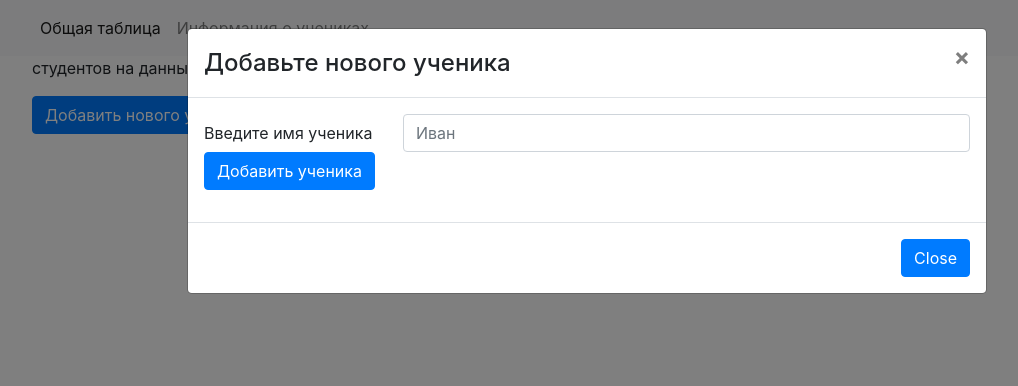
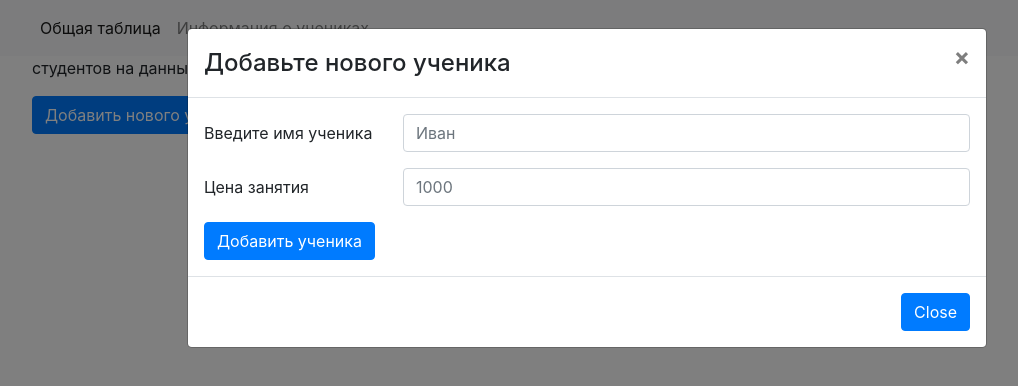
Before and after one commit to zhekablack97/crm-student, a React (Create React App) app: page / in a window 1280 px wide. Both pictures are taken after a click on the button "Добавить нового ученика". Shown: the top 386 px of the page, without its empty margins (53-1071 px from the left). Built offline with nearby package versions, Linux system fonts and the light colour scheme.

Commit message:
add element price

```diff
--- a/package.json
+++ b/package.json
@@ -4,6 +4,7 @@
   "private": true,
   "dependencies": {
     "@fortawesome/react-fontawesome": "^0.1.9",
+    "@material-ui/core": "^4.9.10",
     "@testing-library/jest-dom": "^4.2.4",
     "@testing-library/react": "^9.5.0",
     "@testing-library/user-event": "^7.2.1",
--- a/src/components/FormAddStudent/FormAddStudent.tsx
+++ b/src/components/FormAddStudent/FormAddStudent.tsx
@@ -5,23 +5,30 @@ import Form from 'react-bootstrap/Form'
 import Col from 'react-bootstrap/Col'
 import Row from 'react-bootstrap/Row'
 interface FormAddStudentProps {
-  onAdd(title:string): void
+  onAdd(title:string, price:string): void
   show: boolean
   onHide: () => void
+
 }
 
 const FormAddStudent: React.FC<FormAddStudentProps> = props =>{
   const {onAdd, show, onHide} = props
   const [name, setName] = useState<string>('')
+  const [price, setPrice] = useState<string>()
 
   const changeHandler = (event: React.ChangeEvent<HTMLInputElement>) => {
     setName(event.target.value)
   }
 
+  const changeHandlerPrice = (event: React.ChangeEvent<HTMLInputElement>) => {
+    setPrice(event.target.value)
+  }
+
   const addStudent = (event: any) => {
-    if(name){
-      onAdd(name)
+    if(name && price){
+      onAdd(name, price)
       setName('')
+      setPrice('')
       onHide()
     }
   }
@@ -40,17 +47,22 @@ const FormAddStudent: React.FC<FormAddStudentProps> = props =>{
             <Col sm="9">
               <Form.Control required type="text" placeholder="Иван" onChange={changeHandler} value={name} />
             </Col>
-            <Col sm="12">
-              <Button variant="primary" type="submit" onClick={addStudent}>
-                  Добавить ученика
-              </Button>
+          </Form.Group>
+          <Form.Group controlId="formPlaintextName" as={Row}>
+            <Form.Label column sm="3">
+              Цена занятия
+            </Form.Label>
+            <Col sm="9">
+              <Form.Control required type="text" placeholder="1000" onChange={changeHandlerPrice} value={price} />
             </Col>
           </Form.Group>
+          <Button variant="primary" type="submit" onClick={addStudent}>
+              Добавить ученика
+          </Button>
 
         </Form>
       </Modal.Body>
       <Modal.Footer>
-
         <Button onClick={onHide}>Close</Button>
       </Modal.Footer>
     </Modal>
--- a/src/interfaces.ts
+++ b/src/interfaces.ts
@@ -2,5 +2,5 @@ export interface IStudent {
     name: string
     id: number
     checkStatus: boolean
-    price?: number
+    price: string
 }
--- a/src/pages/StudentTabl.tsx
+++ b/src/pages/StudentTabl.tsx
@@ -8,11 +8,13 @@ export const StudentTablPage: React.FC = () => {
   const [students, setStudents] = useState<IStudent[]>([])
 
   // function add student
-  const addHandler = (name: string) => {
+  const addHandler = (name: string, price: string) => {
     const newStudent: IStudent = {
       name: name,
       id: Date.now(),
       checkStatus: false,
+      price: price
+
     }
     setStudents(prev => [newStudent, ...prev])
   }
@@ -26,7 +28,7 @@ export const StudentTablPage: React.FC = () => {
     localStorage.setItem('students', JSON.stringify(students))
   },[students])
 
-  const [modalShow, setModalShow] = useState();
+  const [modalShow, setModalShow] = useState<boolean>(Boolean);
 
   const toggleHandler = (id:number) => {
     setStudents(prevStudentsState => {
```
Also changed, not shown: 1 other file (tests, documents, lock files or other folders).
